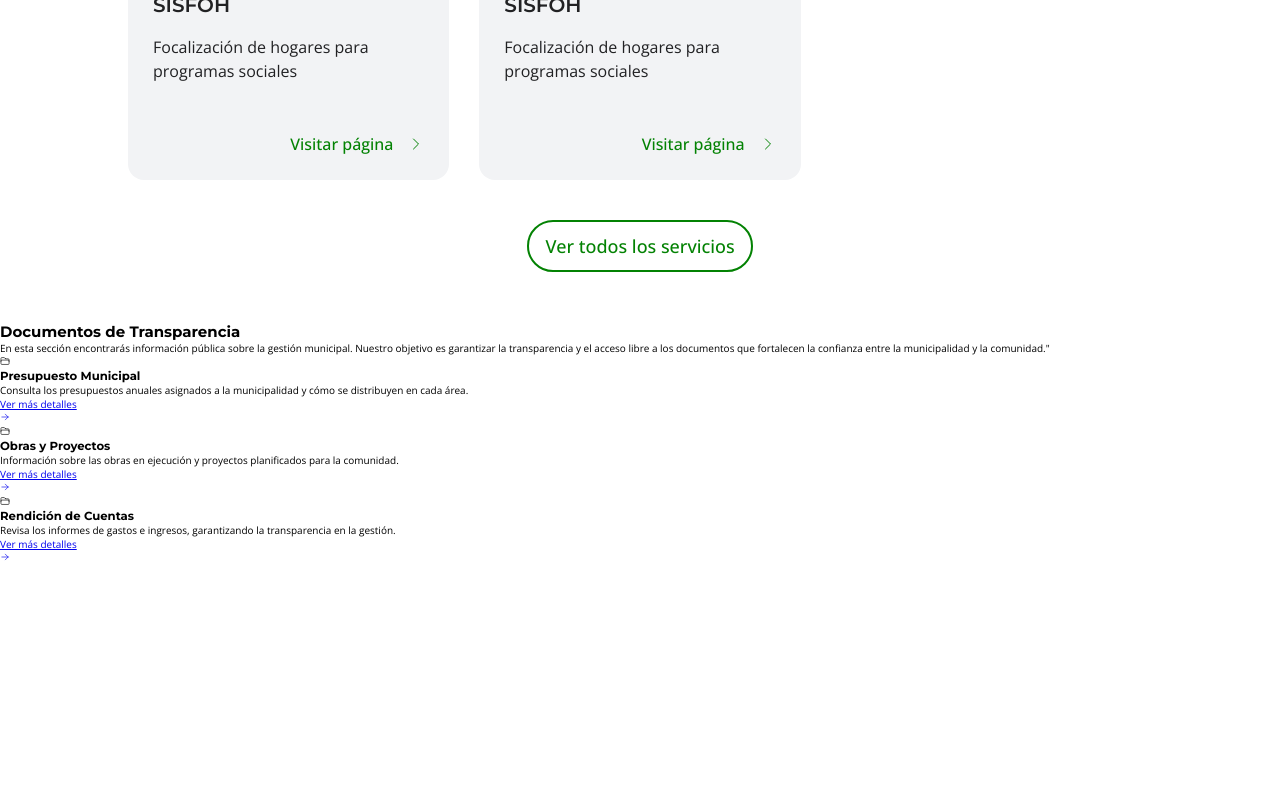
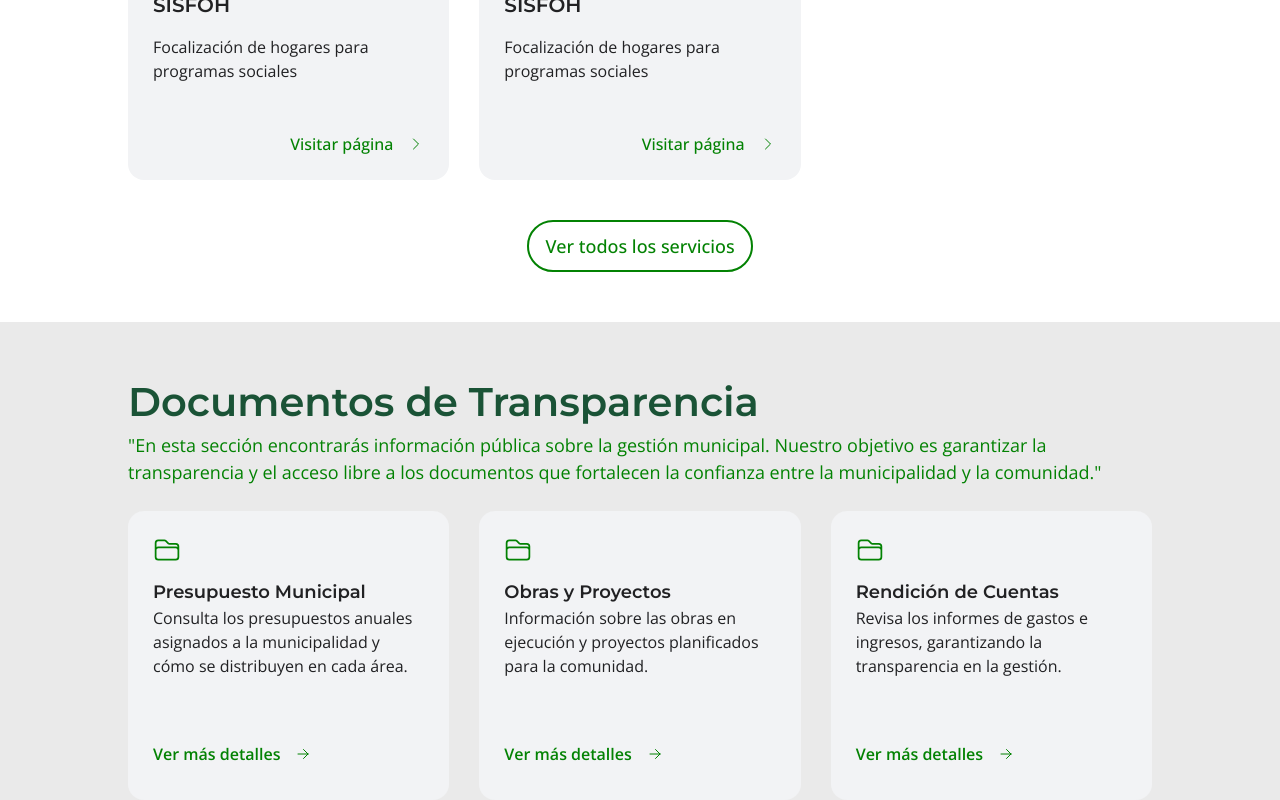
Before and after one commit to migueljarecca/huanuara-web, a React (Vite) app in the folder client/: page / in a window 1280 px wide. Shown: the part 2029-2829 px from the top of the page. Before the commit the page ends 2594 px from the top, so only its background shows below. Built offline with nearby package versions, Linux system fonts and the light colour scheme.

Commit message:
add styles to home transparency section

```diff
--- a/client/src/App.css
+++ b/client/src/App.css
@@ -582,3 +582,134 @@
 
 /* home-transparency */
 /* ============================================================ */
+
+.home-transparency {
+  padding: 5rem 10%;
+  background: var(--bg-secondary);
+}
+
+.home-transparency__container {
+  display: flex;
+  flex-direction: column;
+  gap: 2.5rem;
+}
+
+.home-transparency__header {
+  text-align: start;
+}
+
+.home-transparency__header-title {
+  font-size: 4rem;
+  color: var(--color-text-title);
+  font-weight: 600;
+  line-height: 1.5;
+}
+
+.home-transparency__header-subtitle {
+  font-size: 1.8rem;
+  color: var(--color-text-subtitle);
+  font-weight: 400;
+  line-height: 1.5;
+}
+
+.home-transparency__grid {
+  display: grid;
+  grid-template-columns: repeat(3, 1fr);
+  grid-template-rows: auto;
+
+  gap: 3rem;
+}
+
+.home-transparency__card {
+  display: flex;
+  flex-direction: column;
+  border-radius: 16px;
+  padding: 2.5rem;
+  gap: 1.5rem;
+  overflow: hidden;
+  background: #f2f3f5;
+
+  transition-property: transform, box-shadow;
+  transition-timing-function: cubic-bezier(.4, 0, .2,1);
+  transition-duration: .15s;
+}
+
+.home-transparency__card:hover {
+  box-shadow: 0 0 16px 0 rgba(0, 0, 0, 0.25);
+  transform: scale(1.01);
+}
+
+.home-transparency__card-icon-wrapper {
+  display: flex;
+  align-items: center;
+  width: 2.8rem;
+  height: 2.8rem;
+}
+
+.home-transparency__card-icon-wrapper svg {
+  width: 100%;
+  height: 100%;
+  aspect-ratio: 1 / 1;
+  color: var(--color-text-header);
+}
+
+.home-transparency__card-body {
+  display: flex;
+  flex-direction: column;
+}
+
+.home-transparency__card-title{
+  font-size: 1.8rem;
+  color: #030306E0;
+  font-weight: 600;
+  line-height: 1.5;
+}
+
+.home-transparency__card-subtitle {
+  font-size: 1.6rem;
+  color: #030306E0;
+  font-weight: 400;
+  line-height: 1.5;
+}
+
+.home-transparency__card-action {
+  display: flex;
+  align-items: center;
+  justify-content: flex-start;
+  gap: 1.5rem;
+}
+
+.home-transparency__card-link {
+  display: inline-flex;
+  align-items: center;
+  gap: 1.5rem;
+  text-decoration: none;
+  margin-top: 4rem;
+  padding: 1rem 0;
+
+  transition: color 0.3s ease;
+}
+
+.home-transparency__card-link span {
+  font-size: 1.6rem;
+  font-weight: 600;
+  color: var(--color-text-header);
+}
+
+.home-transparency__card-link:hover span {
+  color: #000;
+}
+
+.home-transparency__card-link-icon-wrapper{
+  display: flex;
+  align-items: center;
+  width: 1.6rem;
+  height: 1.6rem;
+}
+
+.home-transparency__card-link-icon-wrapper svg {
+  width: 100%;
+  height: 100%;
+  aspect-ratio: 1 / 1;
+  color: var(--color-text-header);
+}
--- a/client/src/pages/public/Home.jsx
+++ b/client/src/pages/public/Home.jsx
@@ -204,32 +204,31 @@ export const Home = () => {
             <section className="home-transparency">
 
                 <div className="home-transparency__container">
-                    <div className="home-transparency__content">
-                        <h2 className="home-transparency__title">Documentos de Transparencia</h2>
-                        <p className="subtitle">
-                            En esta sección encontrarás información pública sobre la gestión municipal.
+                    <div className="home-transparency__header">
+                        <h2 className="home-transparency__header-title">Documentos de Transparencia</h2>
+                        <p className="home-transparency__header-subtitle">
+                            "En esta sección encontrarás información pública sobre la gestión municipal.
                             Nuestro objetivo es garantizar la transparencia y el acceso libre a los documentos que
                             fortalecen la confianza entre la municipalidad y la comunidad."</p>
-                    </div>
                     </div>
 
                     <div className="home-transparency__grid">
 
                         <div className="home-transparency__card">
-                        <div className="wrapper-icon">
+                            <div className="home-transparency__card-icon-wrapper">
                                 <Folder />
                             </div>
 
-                        <div className="card-body">
-                            <h3 className="card-title">Presupuesto Municipal</h3>
-                            <p className="card-subtitle">Consulta los presupuestos anuales asignados a la municipalidad y cómo se distribuyen en cada área.</p>
+                            <div className="home-transparency__card-body">
+                                <h3 className="home-transparency__card-title">Presupuesto Municipal</h3>
+                                <p className="home-transparency__card-subtitle">Consulta los presupuestos anuales asignados a la municipalidad y cómo se distribuyen en cada área.</p>
                             </div>
 
 
-                        <div className="card-action">
-                            <Link to={'/login'} className="home-transparency__see-more-link">
+                            <div className="home-transparency__card-action">
+                                <Link to={'/login'} className="home-transparency__card-link">
                                     <span>Ver más detalles</span>
-                                <div className="wrapper-icon">
+                                    <div className="home-transparency__card-link-icon-wrapper">
                                         <ArrowSmallRight />
                                     </div>
                                 </Link>
@@ -237,20 +236,20 @@ export const Home = () => {
                         </div>
 
                         <div className="home-transparency__card">
-                        <div className="wrapper-icon">
+                            <div className="home-transparency__card-icon-wrapper">
                                 <Folder />
                             </div>
 
-                        <div className="card-body">
-                            <h3 className="card-title">Obras y Proyectos</h3>
-                            <p className="card-subtitle">Información sobre las obras en ejecución y proyectos planificados para la comunidad.</p>
+                            <div className="home-transparency__card-body">
+                                <h3 className="home-transparency__card-title">Obras y Proyectos</h3>
+                                <p className="home-transparency__card-subtitle">Información sobre las obras en ejecución y proyectos planificados para la comunidad.</p>
                             </div>
 
 
-                        <div className="card-action">
-                            <Link to={'/login'} className="home-transparency__see-more-link">
+                            <div className="home-transparency__card-action">
+                                <Link to={'/login'} className="home-transparency__card-link">
                                     <span>Ver más detalles</span>
-                                <div className="wrapper-icon">
+                                    <div className="home-transparency__card-link-icon-wrapper">
                                         <ArrowSmallRight />
                                     </div>
                                 </Link>
@@ -258,20 +257,20 @@ export const Home = () => {
                         </div>
 
                         <div className="home-transparency__card">
-                        <div className="wrapper-icon">
+                            <div className="home-transparency__card-icon-wrapper">
                                 <Folder />
                             </div>
 
-                        <div className="card-body">
-                            <h3 className="card-title">Rendición de Cuentas</h3>
-                            <p className="card-subtitle">Revisa los informes de gastos e ingresos, garantizando la transparencia en la gestión.</p>
+                            <div className="home-transparency__card-body">
+                                <h3 className="home-transparency__card-title">Rendición de Cuentas</h3>
+                                <p className="home-transparency__card-subtitle">Revisa los informes de gastos e ingresos, garantizando la transparencia en la gestión.</p>
                             </div>
 
 
-                        <div className="card-action">
-                            <Link to={'/login'} className="home-transparency__see-more-link">
+                            <div className="home-transparency__card-action">
+                                <Link to={'/login'} className="home-transparency__card-link">
                                     <span>Ver más detalles</span>
-                                <div className="wrapper-icon">
+                                    <div className="home-transparency__card-link-icon-wrapper">
                                         <ArrowSmallRight />
                                     </div>
                                 </Link>
@@ -279,6 +278,9 @@ export const Home = () => {
                         </div>
 
                     </div>
+
+                </div>
+
             </section>
         </main>
     )
```
Lines whose indentation alone changed are shown as unchanged.
